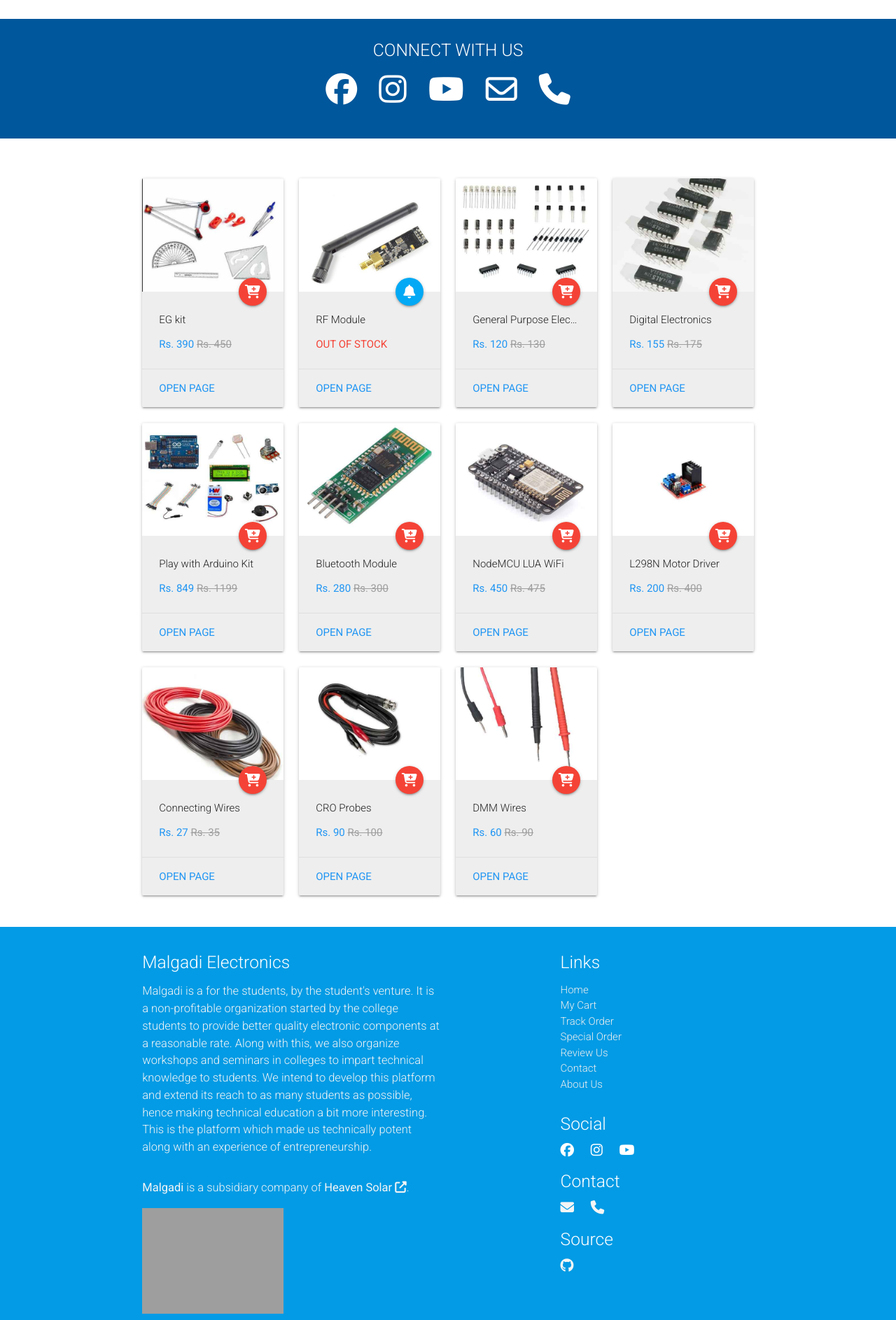
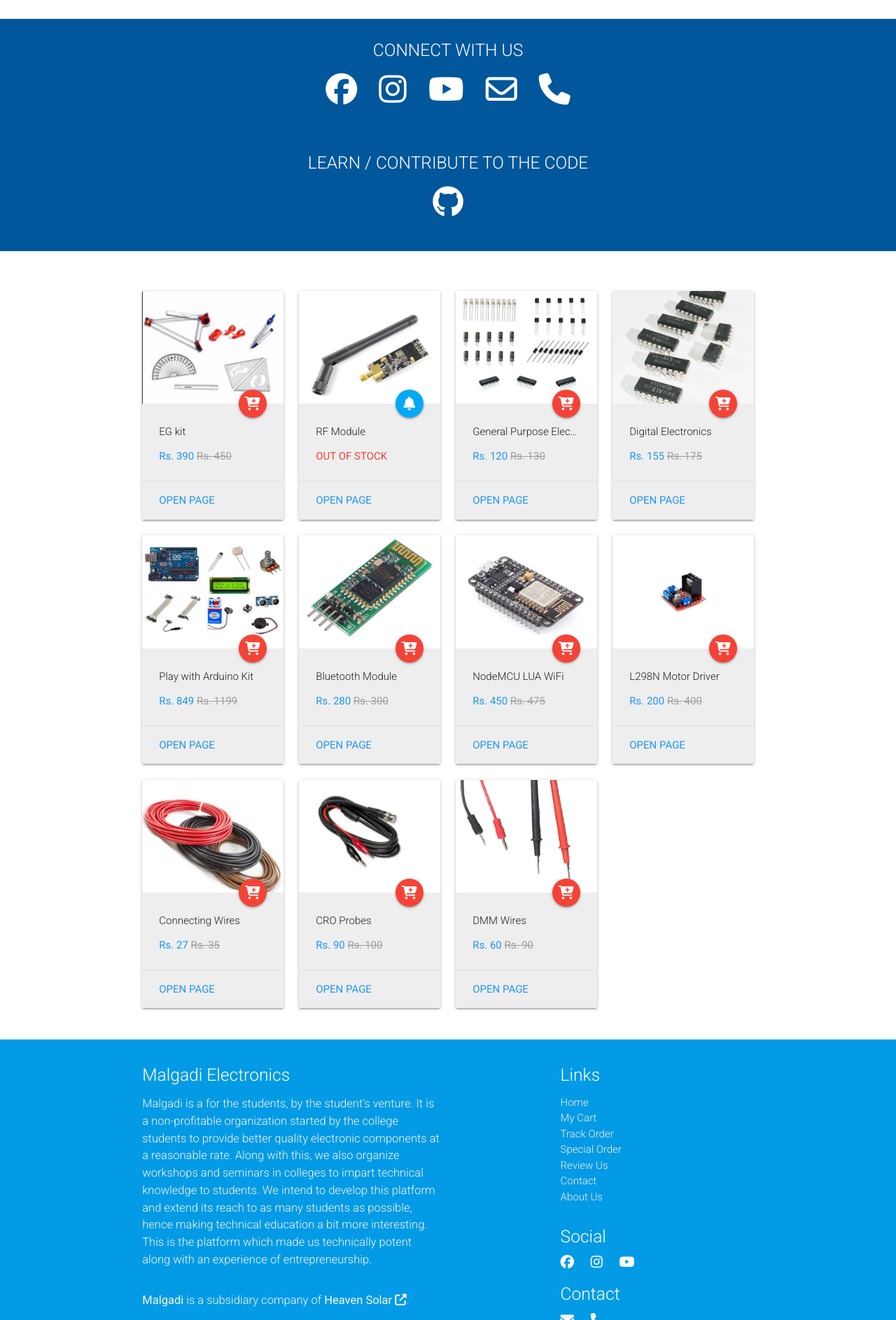
Before and after one commit to parthshahk/Electronics, a PHP site: page / in a window 1280 px wide. Shown: the part 2138-4025 px from the top of the page at 70% size. Run offline with PHP 8.4, Linux system fonts and the light colour scheme; data comes from the database, SQL or seed files in the repository; data that the repository does not hold is empty; a stand-in replaces the project's code that opens the database connection; some libraries are stand-ins or nearby versions; grey boxes are pictures that could not be loaded.

Commit message:
Added Github Link on Homepage Social Section

```diff
--- a/index.php
+++ b/index.php
@@ -67,6 +67,15 @@
                     <a class="modal-trigger" href="#contactModal"><i class="fa fa-phone"></i></a>
                 </div>
             </div>
+            <div class="row"></div>
+            <div class="row center">
+                <div class="col s12">
+                    <h5 class="light white-text">LEARN / CONTRIBUTE TO THE CODE</h5>
+                </div>
+                <div class="col s12">
+                    <a target="_blank" href="https://github.com/malgadi-nadiad/Electronics"><i class="fa fa-github"></i></a>
+                </div>
+            </div>
         </section>
 
         <!-- Homepage Cards -->
```
